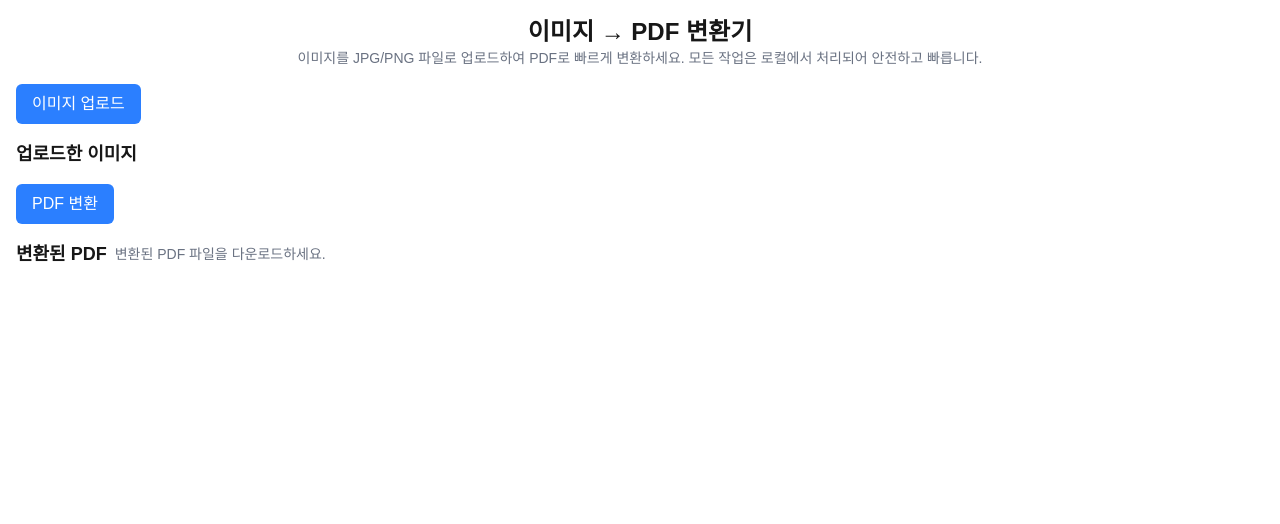
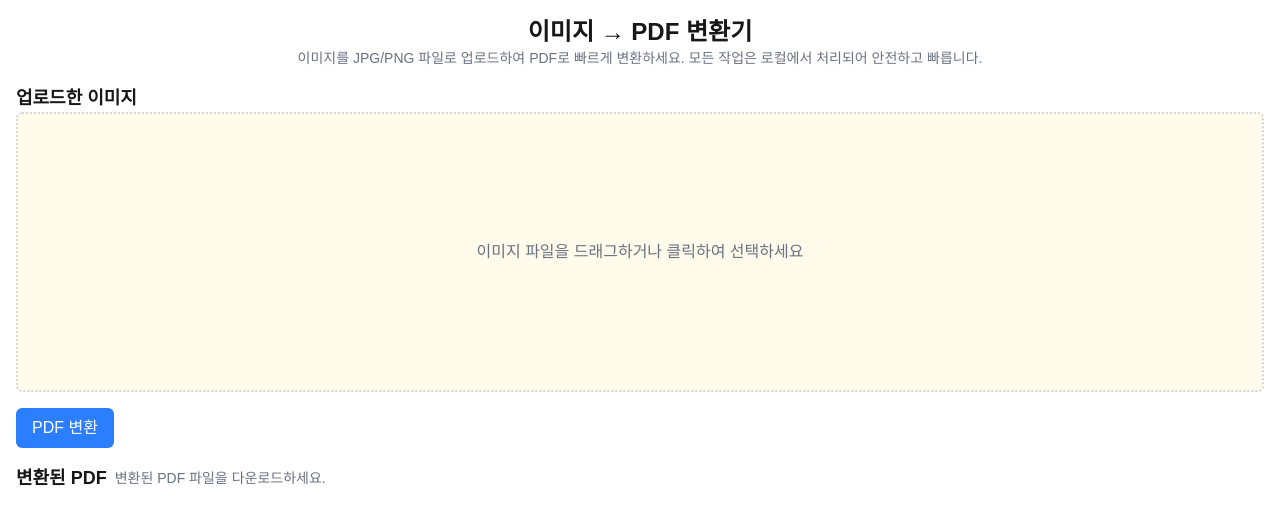
Before and after one commit to Ubermensch0608/img2pdf, a Next.js app: page / in a window 1280 px wide. Shown: the top 524 px of the page. Built offline with nearby package versions, Linux system fonts and the light colour scheme.

Commit message:
update: upload interface 정리

```diff
--- a/src/components/Button/Button.tsx
+++ b/src/components/Button/Button.tsx
@@ -1,6 +1,6 @@
 "use client";
 
-import { ElementType } from "react";
+import { ElementType, forwardRef } from "react";
 import { twMerge } from "tailwind-merge";
 
 type CommonProps = {
@@ -11,26 +11,23 @@ type CommonProps = {
 
 type ButtonProps = {
   type?: React.ButtonHTMLAttributes<HTMLButtonElement>["type"];
-  onClick?: React.ButtonHTMLAttributes<HTMLButtonElement>["onClick"];
-};
+} & React.ButtonHTMLAttributes<HTMLButtonElement>;
 
 type AnchorButtonProps = {
   as: "a";
   href: string;
   download?: string;
-};
+} & React.AnchorHTMLAttributes<HTMLAnchorElement>;
 
 type LabelButtonProps = {
   as: "label";
   htmlFor?: string;
-};
+} & React.LabelHTMLAttributes<HTMLLabelElement>;
 
-export const Button = ({
-  as = "button",
-  children,
-  className,
-  ...rest
-}: CommonProps & (ButtonProps | AnchorButtonProps | LabelButtonProps)) => {
+export const Button = forwardRef<
+  HTMLButtonElement | HTMLLabelElement | HTMLAnchorElement,
+  CommonProps & (ButtonProps | AnchorButtonProps | LabelButtonProps)
+>(({ as = "button", children, className, ...rest }, ref) => {
   const Component = as;
 
   return (
@@ -39,9 +36,12 @@ export const Button = ({
         "w-fit bg-blue-500 text-white px-4 py-2 rounded-md cursor-pointer hover:bg-blue-600",
         className,
       )}
+      ref={ref}
       {...rest}
     >
       {children}
     </Component>
   );
-};
+});
+
+Button.displayName = "Button";
--- a/src/features/components/ImageGrid/ImageGrid.tsx
+++ b/src/features/components/ImageGrid/ImageGrid.tsx
@@ -2,6 +2,7 @@ import { RefObject } from "react";
 import { ImageFile } from "../../models/ImageFile";
 import { ImageItem } from "../ImageItem/ImageItem";
 import { useDrop } from "react-dnd";
+import { UploadSection } from "../UploadSection/UploadSection";
 
 interface ImageGridProps {
   imgFiles: ImageFile[];
@@ -9,6 +10,7 @@ interface ImageGridProps {
   onRemoveImage: (id: string) => void;
   onRotate?: (id: string, degree: number) => void;
   onSwitchImage?: (dragId: string, dropId: string) => void;
+  onUpload: (fileList: File[]) => void;
 }
 
 export const ImageGrid = ({
@@ -17,10 +19,22 @@ export const ImageGrid = ({
   onRemoveImage,
   onRotate,
   onSwitchImage,
+  onUpload,
 }: ImageGridProps) => {
+  const [, dropRef] = useDrop<{ dragId: string }>(() => ({
+    accept: "IMAGE_ITEM",
+    drop: (item) => {
+      console.log(item);
+    },
+  }));
+  const isEmpty = imgFiles.length === 0;
+
   return (
     <article className="w-full">
       <h2 className="text-lg font-bold">업로드한 이미지</h2>
+      {isEmpty ? (
+        <UploadSection onUpload={onUpload} />
+      ) : (
         <ul className="grid grid-cols-4 gap-4 justify-center">
           {imgFiles.map((file, index) => (
             <ImageItemWrapper
@@ -39,6 +53,7 @@ export const ImageGrid = ({
             </ImageItemWrapper>
           ))}
         </ul>
+      )}
     </article>
   );
 };
--- a/src/features/components/InnerContent.tsx
+++ b/src/features/components/InnerContent.tsx
@@ -5,7 +5,6 @@ import { Button } from "@/components/Button";
 import { DownloadSection } from "@/src/features/components/DownloadSection/DownloadSection";
 import { ImageGrid } from "@/src/features/components/ImageGrid/ImageGrid";
 import { Loader } from "@/src/features/components/Loader/Loader";
-import { UploadSection } from "@/src/features/components/UploadSection/UploadSection";
 import { DndProvider } from "react-dnd";
 import { HTML5Backend } from "react-dnd-html5-backend";
 
@@ -32,7 +31,6 @@ export const InnerContent = () => {
     <>
       {isLoading && <Loader />}
       <article className="flex flex-col justify-center gap-4 w-full">
-        <UploadSection onUpload={uploadImageFiles} />
         <DndProvider backend={HTML5Backend}>
           <ImageGrid
             imgFiles={imgFiles}
@@ -40,6 +38,7 @@ export const InnerContent = () => {
             onRemoveImage={removeImage}
             onRotate={rotateImage}
             onSwitchImage={switchImage}
+            onUpload={uploadImageFiles}
           />
         </DndProvider>
 
--- a/src/features/components/UploadSection/UploadSection.tsx
+++ b/src/features/components/UploadSection/UploadSection.tsx
@@ -3,28 +3,48 @@ import { Button } from "@/src/components/Button";
 const FILE_INPUT_ID = "files";
 
 interface UploadSectionProps {
-  onUpload: (fileList: FileList | null) => void;
+  onUpload: (fileList: File[]) => void;
 }
 
 export const UploadSection = ({ onUpload }: UploadSectionProps) => {
   const handleFileUpload = (e: React.ChangeEvent<HTMLInputElement>) => {
-    onUpload(e.target.files);
+    onUpload(Array.from(e.target.files ?? []));
+  };
+
+  const handleDropToUpload = (e: React.DragEvent<HTMLLabelElement>) => {
+    const files = e.dataTransfer.files;
+    const imageFiles = Array.from(files).filter((file) =>
+      file.type.startsWith("image/"),
+    );
+    onUpload(imageFiles);
   };
 
   return (
-    <div className="flex flex-col justify-center gap-2">
-      <Button type="button" as="label" htmlFor={FILE_INPUT_ID}>
-        이미지 업로드
-      </Button>
+    <Button
+      type="button"
+      as="label"
+      className="w-full bg-amber-50 hover:bg-amber-100 flex flex-col items-center justify-center h-70 border-2 border-gray-300 rounded-md border-dotted"
+      htmlFor={FILE_INPUT_ID}
+      onDrop={handleDropToUpload}
+    >
+      <p className="text-center text-gray-500">
+        이미지 파일을 드래그하거나 클릭하여 선택하세요
+      </p>
       <input
         id={FILE_INPUT_ID}
         name={FILE_INPUT_ID}
         type="file"
         accept="image/*"
         multiple
-        onChange={handleFileUpload}
+        onChange={(e) => {
+          console.log("change", e);
+          handleFileUpload(e);
+        }}
+        onDrop={(e) => {
+          console.log("drop", e);
+        }}
         className="hidden"
       />
-    </div>
+    </Button>
   );
 };
--- a/src/features/hooks/useImageFiles.tsx
+++ b/src/features/hooks/useImageFiles.tsx
@@ -10,7 +10,7 @@ import { ImageDegree } from "../models/ImageDegree";
 type StoreType = {
   imgFiles: ImageFile[];
   imageDegrees: ImageDegree[];
-  uploadImageFiles: (fileList: FileList | null) => void;
+  uploadImageFiles: (fileList: File[]) => void;
   addImage: (id: number) => void;
   removeImage: (id: string) => void;
   rotateImage: (id: string, degree: number) => void;
@@ -20,10 +20,8 @@ type StoreType = {
 const useImageFilesStore = create<StoreType>((set) => ({
   imgFiles: [],
   imageDegrees: [],
-  uploadImageFiles: (fileList: FileList | null) => {
-    if (!fileList) return;
-
-    const imgFiles = [...fileList].map((file) => new ImageFile(file));
+  uploadImageFiles: (fileList: File[]) => {
+    const imgFiles = fileList.map((file) => new ImageFile(file));
     const imageDegrees = imgFiles.map((file) => new ImageDegree(file.id, 0));
     set({ imgFiles, imageDegrees });
   },
```
Lines whose indentation alone changed are shown as unchanged.
